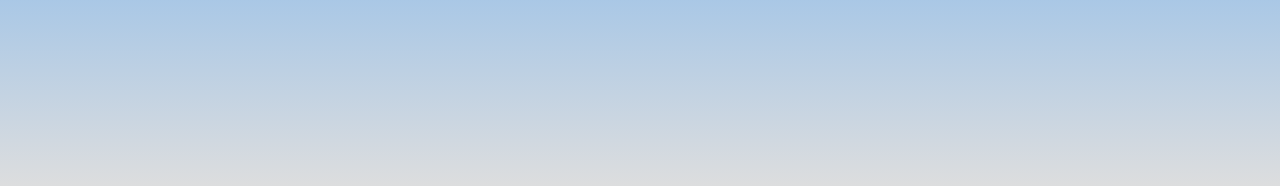
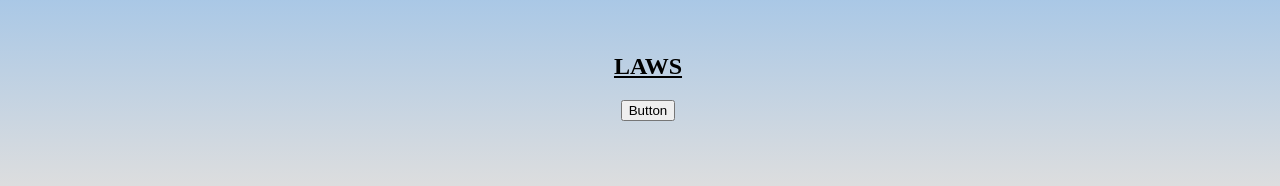
Before and after one commit to ks12304/myWebsite, a plain HTML site: page index.html in a window 1280 px wide. Shown: the part 624-810 px from the top of the page. Drawn offline with Linux system fonts and the light colour scheme.

Commit message:
Update index.html

```diff
--- a/index.html
+++ b/index.html
@@ -19,7 +19,16 @@
 
 <h3>
 Although singapore does have many laws, it is a wonderful place to travel, I am going to be talikng about all the laws and what there is to do in singapore
-</h3>
+</h3><br>
+
+ <U><h2>
+LAWS
+</h2></U>
+<a href="https://stanfort.edu.sg/singapore-laws/"><button class="bn632-hover bn26">Button</button></a>
+
+
+
+
 
 
 </body>
```
